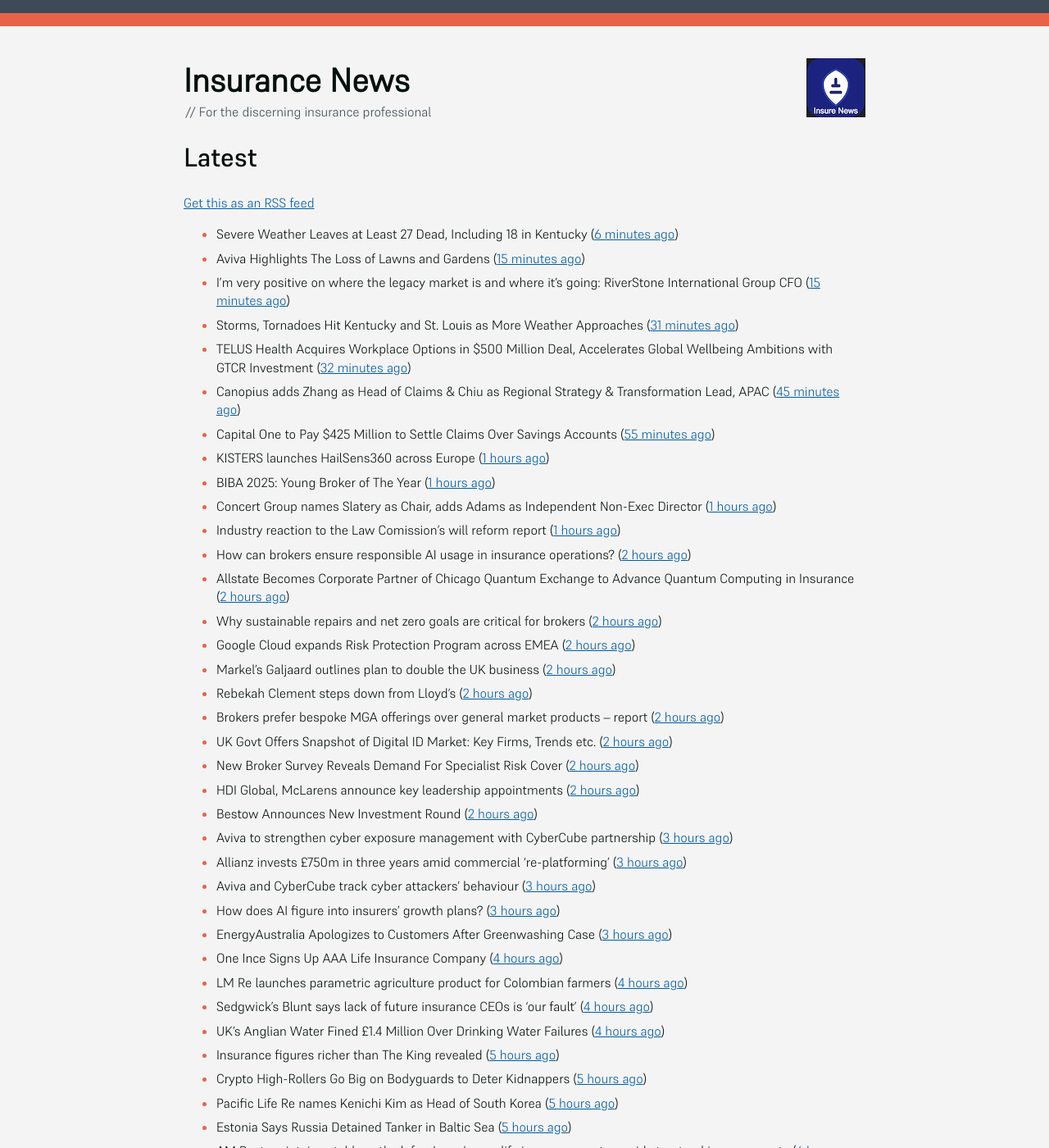
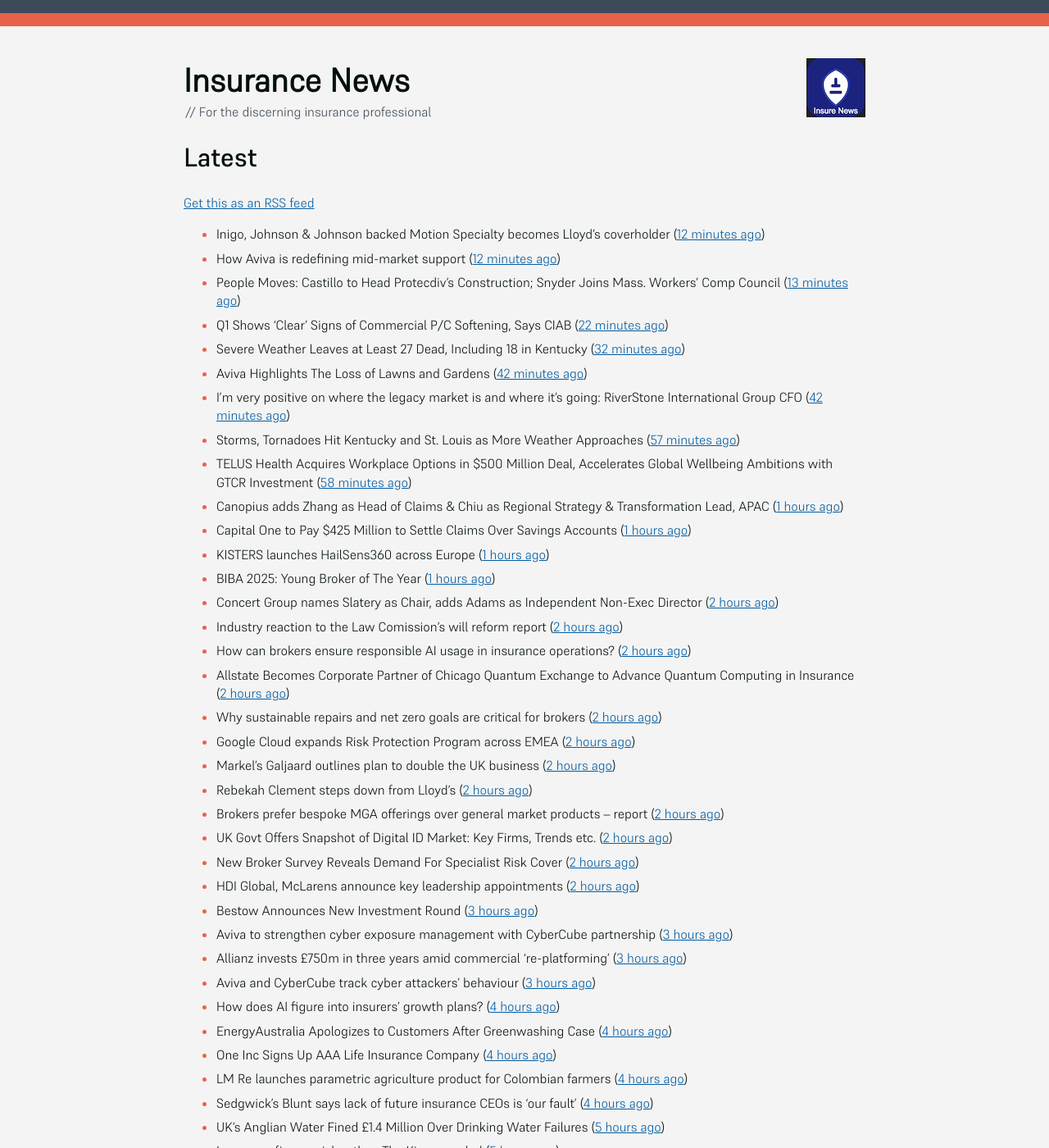
Before and after one commit to mat-0/feeds.thechels.uk, a Jekyll site: the page built from index.md, in a window 1280 px wide and 1400 px high. Shown: the whole window at 82% size. Built offline with Jekyll 4.4.1, drawn with Linux system fonts in a browser that asks for light colours; some of the changed text lies outside the part shown.

Commit message:
New Feed

```diff
--- a/index.md
+++ b/index.md
@@ -8,17 +8,21 @@ description: Latest Updates
 [Get this as an RSS feed](/feed.rss)
 
 <!-- news_marker starts -->
-- Severe Weather Leaves at Least 27 Dead, Including 18 in Kentucky ([6 minutes ago](https://www.insurancejournal.com/news/southeast/2025/05/19/824341.htm))
-- Aviva Highlights The Loss of Lawns and Gardens ([15 minutes ago](https://insurance-edge.net/2025/05/19/aviva-highlights-the-loss-of-lawns-and-gardens/))
-- I’m very positive on where the legacy market is and where it’s going: RiverStone International Group CFO ([15 minutes ago](https://www.reinsurancene.ws/im-very-positive-on-where-the-legacy-market-is-and-where-its-going-riverstone-international-group-cfo/))
-- Storms, Tornadoes Hit Kentucky and St. Louis as More Weather Approaches ([31 minutes ago](https://www.insurancejournal.com/news/southeast/2025/05/19/824329.htm))
-- TELUS Health Acquires Workplace Options in $500 Million Deal, Accelerates Global Wellbeing Ambitions with GTCR Investment ([32 minutes ago](https://www.insurtechinsights.com/telus-health-acquires-workplace-options-in-500-million-deal-accelerates-global-wellbeing-ambitions-with-gtcr-investment/))
-- Canopius adds Zhang as Head of Claims & Chiu as Regional Strategy & Transformation Lead, APAC ([45 minutes ago](https://www.reinsurancene.ws/canopius-adds-zhang-as-head-of-claims-chiu-as-regional-strategy-transformation-lead-apac/))
-- Capital One to Pay $425 Million to Settle Claims Over Savings Accounts ([55 minutes ago](https://www.insurancejournal.com/news/east/2025/05/19/824323.htm))
+- Inigo, Johnson & Johnson backed Motion Specialty becomes Lloyd’s coverholder ([12 minutes ago](https://www.reinsurancene.ws/inigo-johnson-johnson-backed-motion-specialty-becomes-lloyds-coverholder/))
+- How Aviva is redefining mid-market support ([12 minutes ago](https://www.insurancebusinessmag.com/uk/news/breaking-news/how-aviva-is-redefining-midmarket-support-535375.aspx))
+- People Moves: Castillo to Head Protecdiv’s Construction; Snyder Joins Mass. Workers’ Comp Council ([13 minutes ago](https://www.insurancejournal.com/news/east/2025/05/19/823716.htm))
+- Q1 Shows ‘Clear’ Signs of Commercial P/C Softening, Says CIAB ([22 minutes ago](https://www.insurancejournal.com/news/national/2025/05/19/824328.htm))
+- Severe Weather Leaves at Least 27 Dead, Including 18 in Kentucky ([32 minutes ago](https://www.insurancejournal.com/news/southeast/2025/05/19/824341.htm))
+- Aviva Highlights The Loss of Lawns and Gardens ([42 minutes ago](https://insurance-edge.net/2025/05/19/aviva-highlights-the-loss-of-lawns-and-gardens/))
+- I’m very positive on where the legacy market is and where it’s going: RiverStone International Group CFO ([42 minutes ago](https://www.reinsurancene.ws/im-very-positive-on-where-the-legacy-market-is-and-where-its-going-riverstone-international-group-cfo/))
+- Storms, Tornadoes Hit Kentucky and St. Louis as More Weather Approaches ([57 minutes ago](https://www.insurancejournal.com/news/southeast/2025/05/19/824329.htm))
+- TELUS Health Acquires Workplace Options in $500 Million Deal, Accelerates Global Wellbeing Ambitions with GTCR Investment ([58 minutes ago](https://www.insurtechinsights.com/telus-health-acquires-workplace-options-in-500-million-deal-accelerates-global-wellbeing-ambitions-with-gtcr-investment/))
+- Canopius adds Zhang as Head of Claims & Chiu as Regional Strategy & Transformation Lead, APAC ([1 hours ago](https://www.reinsurancene.ws/canopius-adds-zhang-as-head-of-claims-chiu-as-regional-strategy-transformation-lead-apac/))
+- Capital One to Pay $425 Million to Settle Claims Over Savings Accounts ([1 hours ago](https://www.insurancejournal.com/news/east/2025/05/19/824323.htm))
 - KISTERS launches HailSens360 across Europe ([1 hours ago](https://www.reinsurancene.ws/kisters-launches-hailsens360-across-europe/))
 - BIBA 2025: Young Broker of The Year ([1 hours ago](https://insurance-edge.net/2025/05/19/biba-2025-young-broker-of-the-year/))
-- Concert Group names Slatery as Chair, adds Adams as Independent Non-Exec Director ([1 hours ago](https://www.reinsurancene.ws/concert-group-names-slatery-as-chair-adds-adams-as-independent-non-exec-director/))
-- Industry reaction to the Law Comission’s will reform report ([1 hours ago](https://ifamagazine.com/industry-reaction-to-the-law-comissions-will-reform-report/))
+- Concert Group names Slatery as Chair, adds Adams as Independent Non-Exec Director ([2 hours ago](https://www.reinsurancene.ws/concert-group-names-slatery-as-chair-adds-adams-as-independent-non-exec-director/))
+- Industry reaction to the Law Comission’s will reform report ([2 hours ago](https://ifamagazine.com/industry-reaction-to-the-law-comissions-will-reform-report/))
 - How can brokers ensure responsible AI usage in insurance operations? ([2 hours ago](https://www.insurancebusinessmag.com/uk/news/technology/how-can-brokers-ensure-responsible-ai-usage-in-insurance-operations-536137.aspx))
 - Allstate Becomes Corporate Partner of Chicago Quantum Exchange to Advance Quantum Computing in Insurance ([2 hours ago](https://www.insurtechinsights.com/allstate-becomes-corporate-partner-of-chicago-quantum-exchange-to-advance-quantum-computing-in-insurance/))
 - Why sustainable repairs and net zero goals are critical for brokers ([2 hours ago](https://www.insurancebusinessmag.com/uk/news/environmental/why-sustainable-repairs-and-net-zero-goals-are-critical-for-brokers-536136.aspx))
@@ -29,33 +33,32 @@ description: Latest Updates
 - UK Govt Offers Snapshot of Digital ID Market: Key Firms, Trends etc. ([2 hours ago](https://insurance-edge.net/2025/05/19/uk-govt-offers-snapshot-of-digital-id-market-key-firms-trends-etc/))
 - New Broker Survey Reveals Demand For Specialist Risk Cover ([2 hours ago](https://insurance-edge.net/2025/05/19/new-broker-survey-reveals-demand-for-specialist-risk-cover/))
 - HDI Global, McLarens announce key leadership appointments ([2 hours ago](https://www.insurancebusinessmag.com/uk/news/breaking-news/hdi-global-mclarens-announce-key-leadership-appointments-536132.aspx))
-- Bestow Announces New Investment Round ([2 hours ago](https://insurance-edge.net/2025/05/19/bestow-announces-new-investment-round/))
+- Bestow Announces New Investment Round ([3 hours ago](https://insurance-edge.net/2025/05/19/bestow-announces-new-investment-round/))
 - Aviva to strengthen cyber exposure management with CyberCube partnership ([3 hours ago](https://www.reinsurancene.ws/aviva-to-strengthen-cyber-exposure-management-with-cybercube-partnership/))
 - Allianz invests £750m in three years amid commercial ‘re-platforming’ ([3 hours ago](https://www.postonline.co.uk/news/7957771/allianz-invests-ps750m-in-three-years-amid-commercial-replatforming))
 - Aviva and CyberCube track cyber attackers’ behaviour ([3 hours ago](https://www.postonline.co.uk/news/7957778/aviva-and-cybercube-track-cyber-attackers-behaviour))
-- How does AI figure into insurers' growth plans? ([3 hours ago](https://www.dig-in.com/list/how-does-ai-figure-into-insurers-growth-plans))
-- EnergyAustralia Apologizes to Customers After Greenwashing Case ([3 hours ago](https://www.insurancejournal.com/news/international/2025/05/19/824194.htm))
-- One Ince Signs Up AAA Life Insurance Company ([4 hours ago](https://insurance-edge.net/2025/05/19/one-ince-signs-up-aaa-life-insurance-company/))
+- How does AI figure into insurers' growth plans? ([4 hours ago](https://www.dig-in.com/list/how-does-ai-figure-into-insurers-growth-plans))
+- EnergyAustralia Apologizes to Customers After Greenwashing Case ([4 hours ago](https://www.insurancejournal.com/news/international/2025/05/19/824194.htm))
+- One Inc Signs Up AAA Life Insurance Company ([4 hours ago](https://insurance-edge.net/2025/05/19/one-ince-signs-up-aaa-life-insurance-company/))
 - LM Re launches parametric agriculture product for Colombian farmers ([4 hours ago](https://www.reinsurancene.ws/lm-re-launches-parametric-agriculture-product-for-colombian-farmers/))
 - Sedgwick’s Blunt says lack of future insurance CEOs is ‘our fault’ ([4 hours ago](https://www.postonline.co.uk/news/7957772/sedgwicks-blunt-says-lack-of-future-insurance-ceos-is-our-fault))
-- UK’s Anglian Water Fined £1.4 Million Over Drinking Water Failures ([4 hours ago](https://www.insurancejournal.com/news/international/2025/05/19/824185.htm))
+- UK’s Anglian Water Fined £1.4 Million Over Drinking Water Failures ([5 hours ago](https://www.insurancejournal.com/news/international/2025/05/19/824185.htm))
 - Insurance figures richer than The King revealed ([5 hours ago](https://www.postonline.co.uk/news/7957777/insurance-figures-richer-than-the-king-revealed))
 - Crypto High-Rollers Go Big on Bodyguards to Deter Kidnappers ([5 hours ago](https://www.insurancejournal.com/news/international/2025/05/19/824178.htm))
 - Pacific Life Re names Kenichi Kim as Head of South Korea ([5 hours ago](https://www.reinsurancene.ws/pacific-life-re-names-kenichi-kim-as-head-of-south-korea/))
-- Estonia Says Russia Detained Tanker in Baltic Sea ([5 hours ago](https://www.insurancejournal.com/news/international/2025/05/19/824175.htm))
+- Estonia Says Russia Detained Tanker in Baltic Sea ([6 hours ago](https://www.insurancejournal.com/news/international/2025/05/19/824175.htm))
 - AM Best maintains stable outlook for Japan’s non-life insurance sector amid structural improvements ([6 hours ago](https://www.reinsurancene.ws/am-best-maintains-stable-outlook-for-japans-non-life-insurance-sector-amid-structural-improvements/))
-- TBIG's Deva Risk acquires David Vaughan & Co ([6 hours ago](https://www.insurancebusinessmag.com/uk/news/breaking-news/tbigs-deva-risk-acquires-david-vaughan-and-co-536120.aspx))
-- Rising gold prices – experts urge homeowners to check insurance ([6 hours ago](https://www.insurancebusinessmag.com/uk/news/property-insurance/rising-gold-prices--experts-urge-homeowners-to-check-insurance-536119.aspx))
-- Motor insurance premiums rise again amid personal injury guidelines ([6 hours ago](https://www.insurancebusinessmag.com/uk/news/auto-motor/motor-insurance-premiums-rise-again-amid-personal-injury-guidelines-536118.aspx))
+- TBIG's Deva Risk acquires David Vaughan & Co ([7 hours ago](https://www.insurancebusinessmag.com/uk/news/breaking-news/tbigs-deva-risk-acquires-david-vaughan-and-co-536120.aspx))
+- Rising gold prices – experts urge homeowners to check insurance ([7 hours ago](https://www.insurancebusinessmag.com/uk/news/property-insurance/rising-gold-prices--experts-urge-homeowners-to-check-insurance-536119.aspx))
+- Motor insurance premiums rise again amid personal injury guidelines ([7 hours ago](https://www.insurancebusinessmag.com/uk/news/auto-motor/motor-insurance-premiums-rise-again-amid-personal-injury-guidelines-536118.aspx))
 - West of England P&I Club sees combined ratio sink ([7 hours ago](https://www.insurancebusinessmag.com/uk/news/marine/west-of-england-pandi-club-sees-combined-ratio-sink-536117.aspx))
 - Captives to Remain Viable as Market Softens: RIMS Panel ([7 hours ago](https://www.insurancejournal.com/news/national/2025/05/19/823940.htm))
-- Launch Underwriters adds Sparks as CEO, Matson to serve as Chairman ([7 hours ago](https://www.reinsurancene.ws/launch-underwriters-adds-sparks-as-ceo-matson-to-serve-as-chairman/))
 - Texas Stock Exchange CEO Sees State Muscling In on NYC, Delaware ([7 hours ago](https://www.insurancejournal.com/news/southcentral/2025/05/19/824129.htm))
 - Sedgwick: Number of Recalled Products in US Rose 25% in First Quarter ([8 hours ago](https://www.insurancejournal.com/news/national/2025/05/19/824155.htm))
 - Complaints About Florida Insurers Have More Than Doubled in 5 Years, or Have They? ([8 hours ago](https://www.insurancejournal.com/news/southeast/2025/05/19/824138.htm))
 - Maine Lawmakers Thwart Move to Allow Mennonites to Self-Insure ([8 hours ago](https://www.insurancejournal.com/news/east/2025/05/19/824161.htm))
 - Washington Roofing Company Fined $300K After Worker Falls From Roof ([8 hours ago](https://www.insurancejournal.com/news/west/2025/05/19/823964.htm))
-- Judge Dismisses LA Sparks Player’s WNBA Suit, But She Can Pursue Claim Against Las Vegas Aces ([8 hours ago](https://www.insurancejournal.com/news/west/2025/05/19/824106.htm))
+- Judge Scraps LA Sparks Player’s WNBA Suit; Can Pursue Claim Against Las Vegas Aces ([8 hours ago](https://www.insurancejournal.com/news/west/2025/05/19/824106.htm))
 - Diary of an Insurer: Gallagher’s Ayshea King ([8 hours ago](https://www.postonline.co.uk/broker/7957466/diary-of-an-insurer-gallaghers-ayshea-king))
 - Claims service improves but regional delivery varies ([8 hours ago](https://www.postonline.co.uk/claims/7957673/claims-service-improves-but-regional-delivery-varies))
 - Pairing Parametric and Standard Insurance Will Become More Common: East Carolina University Students ([13 hours ago](https://www.insurancejournal.com/magazines/mag-features/2025/05/19/823760.htm))
```
Also changed, not shown: other parts of index.md (+0 -3 lines).
